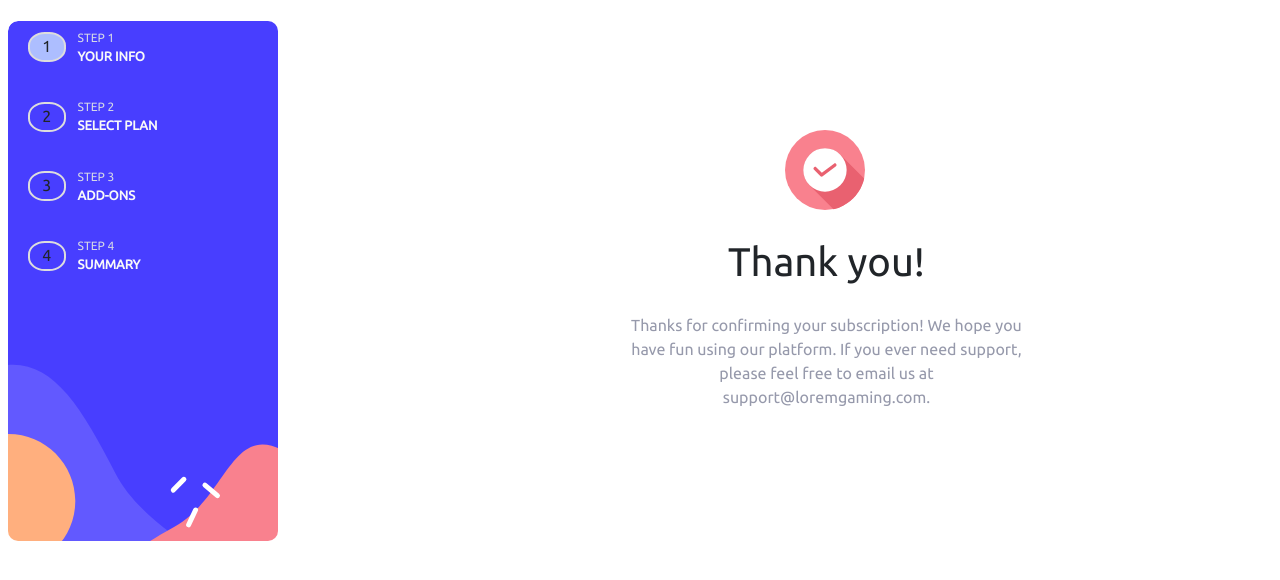
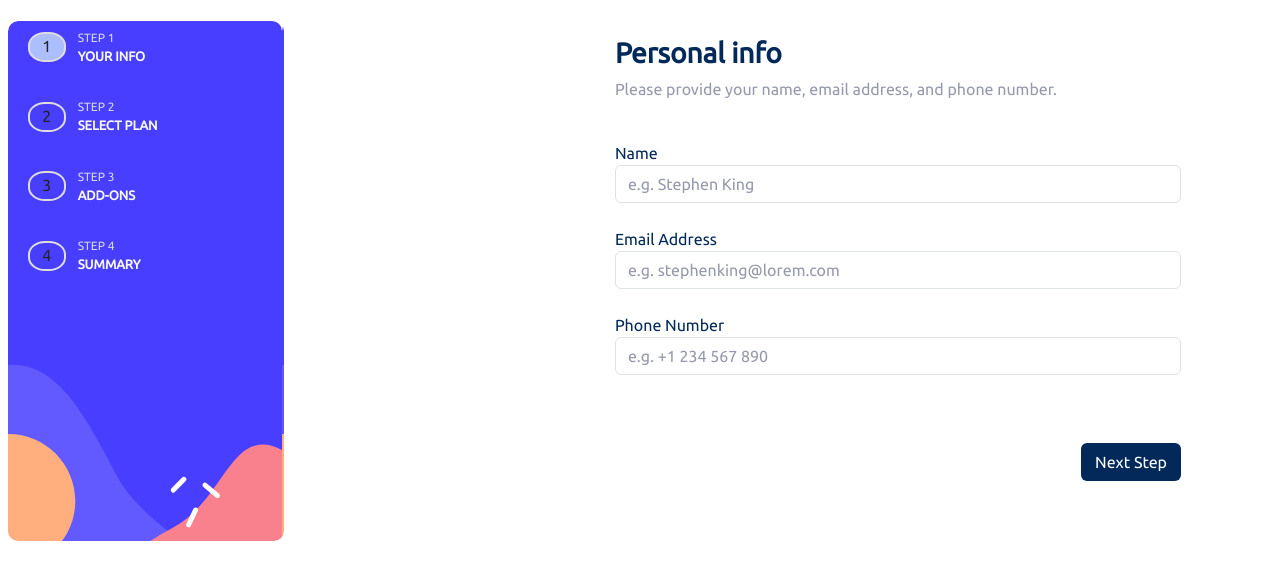
Before and after one commit to Lenouveau1234/Multi-Step-Form-Main, a plain HTML site: page index.html in a window 1280 px wide. Drawn offline with Linux system fonts and the light colour scheme.

Commit message:
Update index.html

```diff
--- a/index.html
+++ b/index.html
@@ -69,7 +69,7 @@
     <!---------------------------------------------- Sidebar end -------------------------------------------------->
 
     <!---------------------------------------------- Step 1 start -------------------------------------------------->
-    <div class="container d-flex flex-column step-1 display-none">
+    <div class="container d-flex flex-column step-1">
 
           <div class="personal-info pb-4">
             <h1 class="fw-bold">Personal info</h1>
@@ -382,7 +382,7 @@
     <!---------------------------------------------- Step 4 End ------------------------------------------------>
 
     <!---------------------------------------------- Step 5 Start ------------------------------------------------>
-    <div class="container step-5">
+    <div class="container step-5 display-none">
 
       <img src="/assets/images/icon-thank-you.svg" alt="">
       <h1>Thank you!</h1>
```
